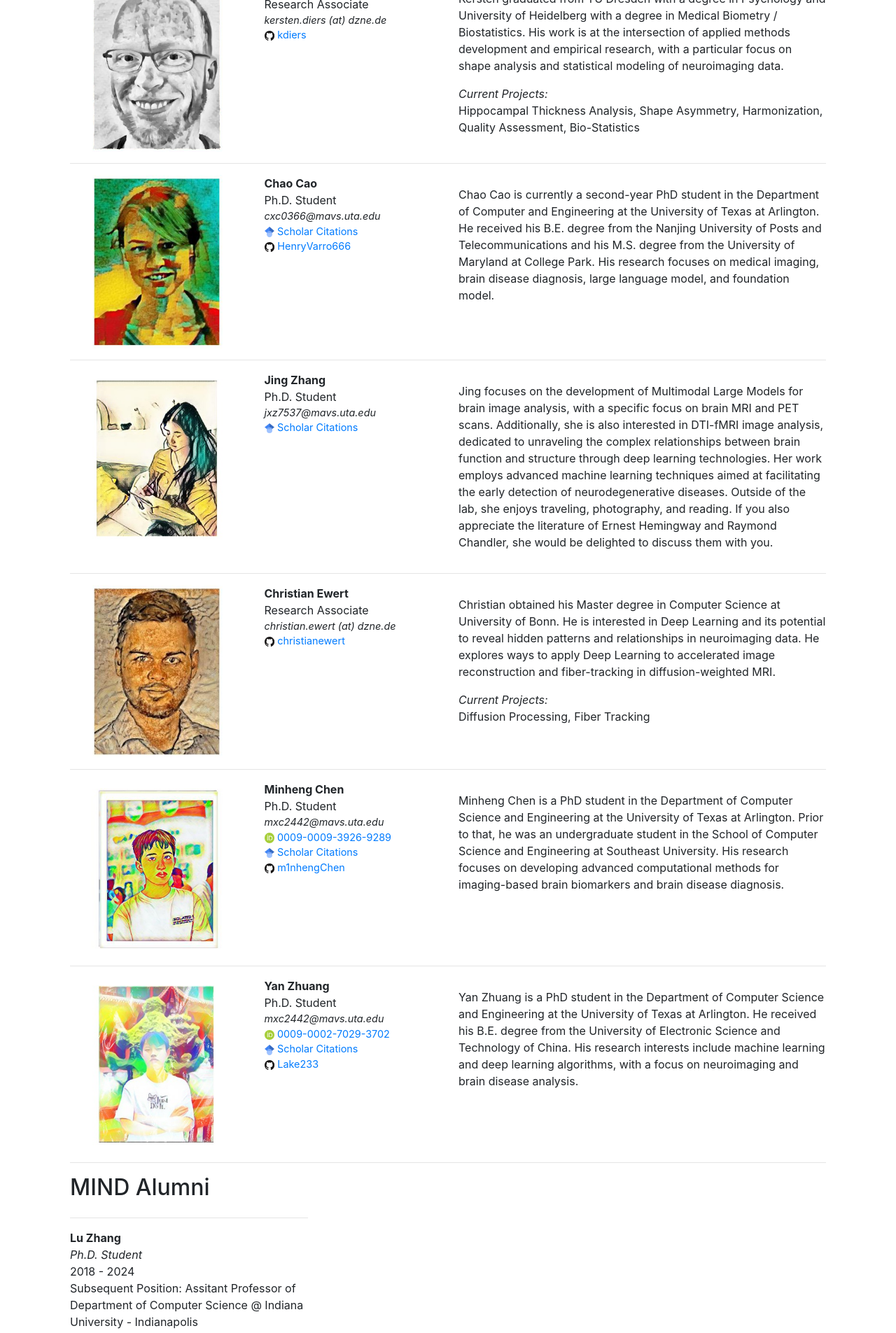
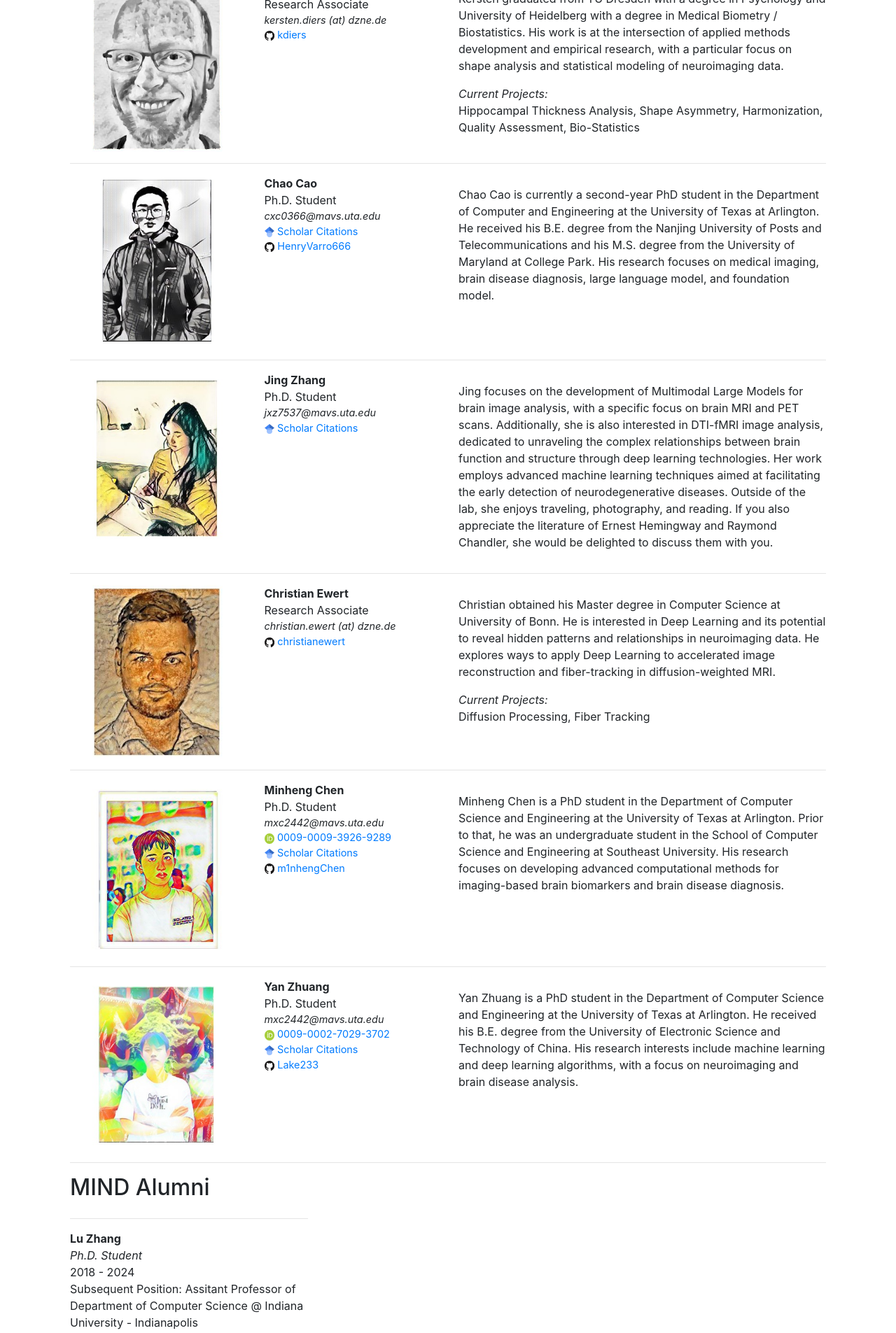
Before and after one commit to Deep-MI/Deep-MI.github.io, a Jekyll site: the page built from members/index.html, in a window 1280 px wide. Shown: the part 1549-3454 px from the top of the page at 70% size. Built offline with Jekyll 4.4.1, drawn with Linux system fonts in a browser that asks for light colours; nearby versions of some CDN libraries; comment, search, counter and statistics services are not loaded.

Commit message:
Update members.yml

```diff
--- a/_data/members.yml
+++ b/_data/members.yml
@@ -66,7 +66,7 @@
   projects: 'Hippocampal Thickness Analysis, Shape Asymmetry, Harmonization, Quality Assessment, Bio-Statistics'
 
 - name: Chao Cao
-  image: /static/img/members/henschel.jpg
+  image: /static/img/members/ChaoCao.jpg
   position: Ph.D. Student
   email: cxc0366@mavs.uta.edu
   github: HenryVarro666
```
